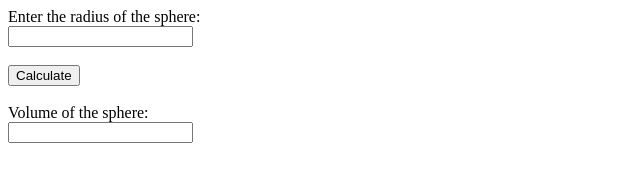
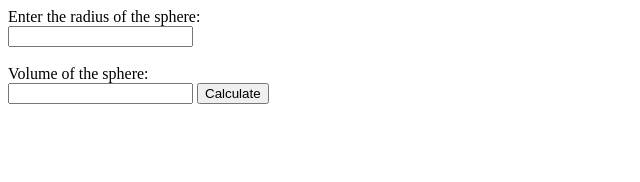
Before and after one commit to acciojob/sphere-vol-KartiKBriteinno, a website: page main.html in a window 1280 px wide. Shown: the whole page, without its empty margins (0-640 px from the left). Drawn offline with Linux system fonts and the light colour scheme.

Commit message:
created a submission

```diff
--- a/main.html
+++ b/main.html
@@ -9,9 +9,9 @@
   <form id="sphereForm">
     <label for="radius">Enter the radius of the sphere:</label><br>
     <input type="text" id="radius" name="radius"><br><br>
-    <button type="button" onclick="calculateVolume()">Calculate</button><br><br>
     <label for="output">Volume of the sphere:</label><br>
     <input type="text" id="output" name="output" readonly>
+	    <button type="button" id="submit" onclick="calculateVolume()">Calculate</button>
   </form>
 
   <script src="script.js"></script>
```
